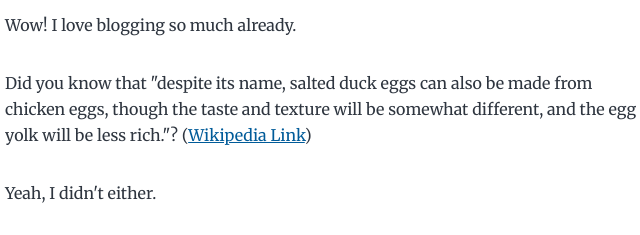
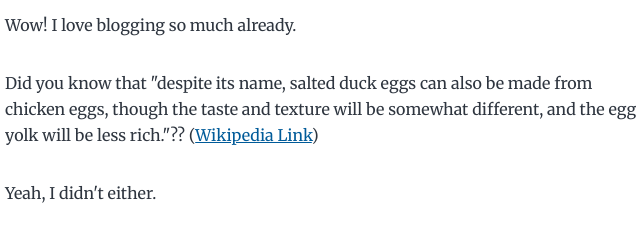
Before and after one commit to aitkenster/test-site, a Gatsby site: page /my-second-post/ in a window 1280 px wide. Shown: the part 228-463 px from the top of the page, 319-959 px from the left. Built offline with nearby package versions, Linux system fonts and the light colour scheme; Gatsby itself is replaced by a stand-in of ours.

Commit message:
Amend more content

```diff
--- a/content/blog/my-second-post/index.md
+++ b/content/blog/my-second-post/index.md
@@ -7,7 +7,7 @@ Wow! I love blogging so much already.
 
 Did you know that "despite its name, salted duck eggs can also be made from
 chicken eggs, though the taste and texture will be somewhat different, and the
-egg yolk will be less rich."?
+egg yolk will be less rich."??
 ([Wikipedia Link](https://en.wikipedia.org/wiki/Salted_duck_egg))
 
 Yeah, I didn't either.
```
